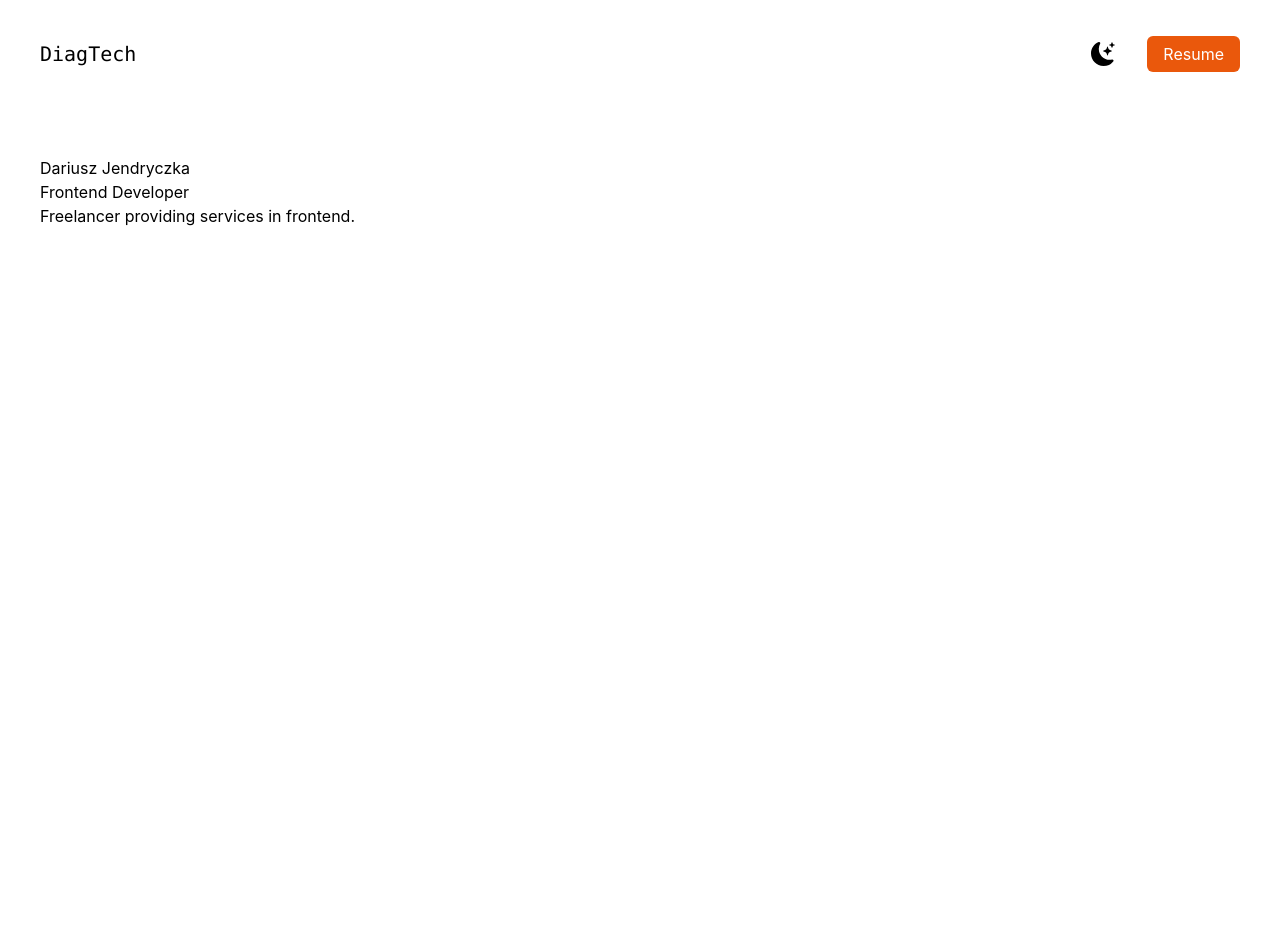
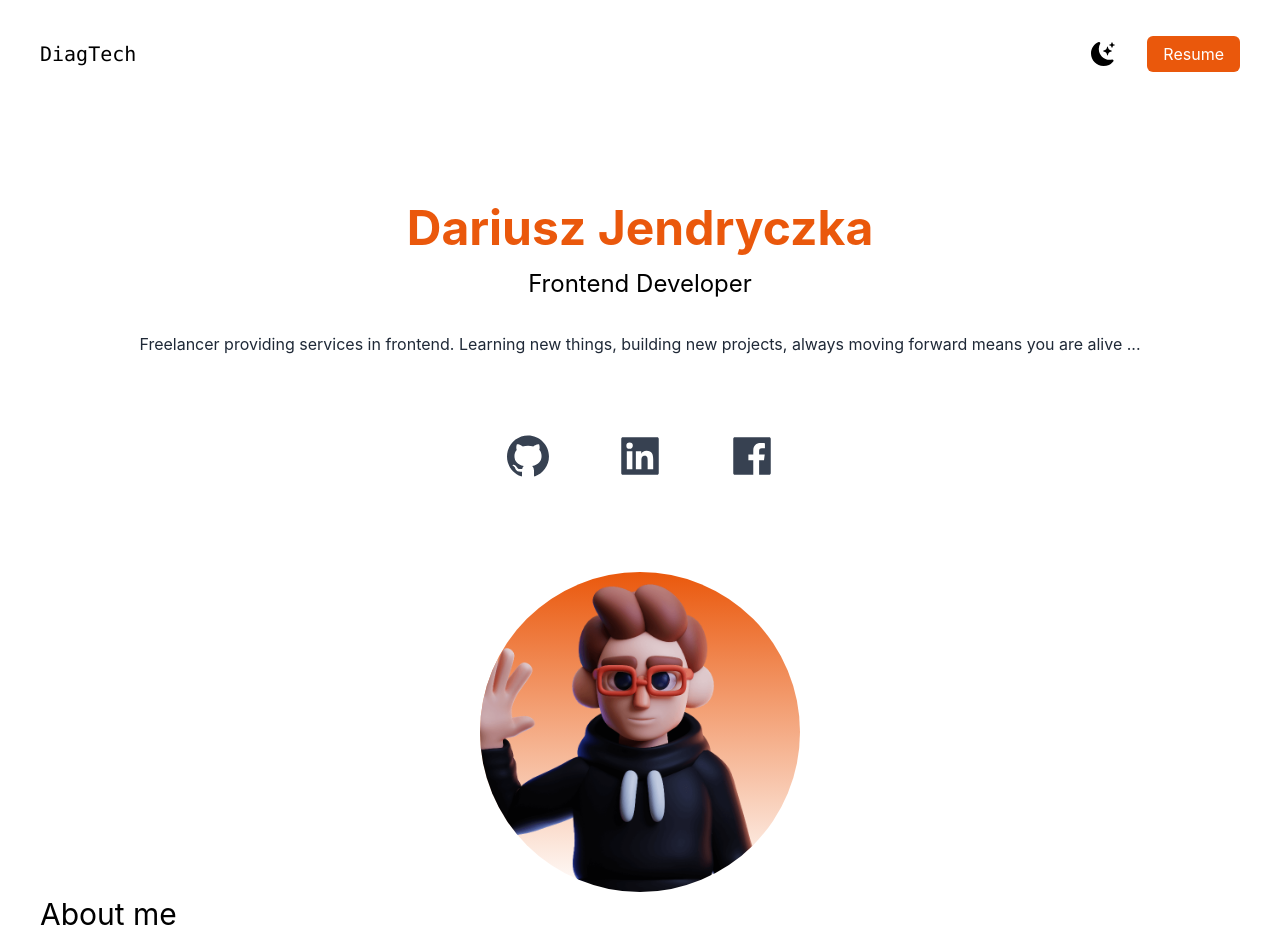
Before and after one commit to DJendryczka/dariusz-portfolio, a Next.js app: page / in a window 1280 px wide. Shown: the top 951 px of the page. Before the commit the page ends 800 px from the top, so only its background shows below. Built offline with nearby package versions, Linux system fonts and the light colour scheme.

Commit message:
Add about section

```diff
--- a/pages/index.js
+++ b/pages/index.js
@@ -1,5 +1,8 @@
 import Head from 'next/head'
 import {BsFillMoonStarsFill} from 'react-icons/bs';
+import {AiFillGithub, AiFillLinkedin, AiFillFacebook} from 'react-icons/ai'
+import Image from 'next/image'
+import deved from '../public/dev-ed-wave.png'
 
 export default function Home() {
   return (
@@ -19,10 +22,25 @@ export default function Home() {
               <li><a className=' bg-orange-600 text-white px-4 py-2 rounded-md ml-8' href='#'>Resume</a></li>
             </ul>
           </nav>
+          <div className='text-center p-10'>
+            <h2 className=' text-5xl py-2 text-orange-600 font-bold'>Dariusz Jendryczka</h2>
+            <h3 className=' text-2xl py-2'>Frontend Developer</h3>
+            <p className=' text-md py-5 leading-8 text-gray-800'>Freelancer providing services in frontend. Learning new things, building new projects, always moving forward means you are alive ...</p>
+          </div>
+          <div className=' text-5xl flex justify-center gap-16 py-3 text-gray-700'>
+            <AiFillGithub />
+            <AiFillLinkedin />
+            <AiFillFacebook />
+          </div>
+          <div className=' relative bg-gradient-to-b from-orange-600 rounded-full w-80 h-80 mt-20 mx-auto overflow-hidden'>
+            <Image src={deved} alt='Pic of me' layout='fill' objectFit='cover' />
+          </div>
+        </section>
+        <section>
           <div>
-            <h2>Dariusz Jendryczka</h2>
-            <h3>Frontend Developer</h3>
-            <p>Freelancer providing services in frontend.</p>
+            <h3 className=' text-3xl py-1'>About me</h3>
+            <p className=' text-md py-2 leading-8 text-gray-700'>I was born i Poland, Gdansk in 1973. Currently i live in Sweden and learning to be <span className=' text-orange-600'>full stack developer</span> . I love to code, and i wrote my first code in 1989 in Basic V2.0 on Commondore 64 - it was fun. Unfortunately after school I had to work and stopped coding. After 30 years, I'm back on track again</p>
+            <p className=' text-md py-2 leading-8 text-gray-700'>At the moment i offer building small and medium size landing pages, using HTML CSS JavaScript and React.</p>
           </div>
         </section>
       </main>
```
